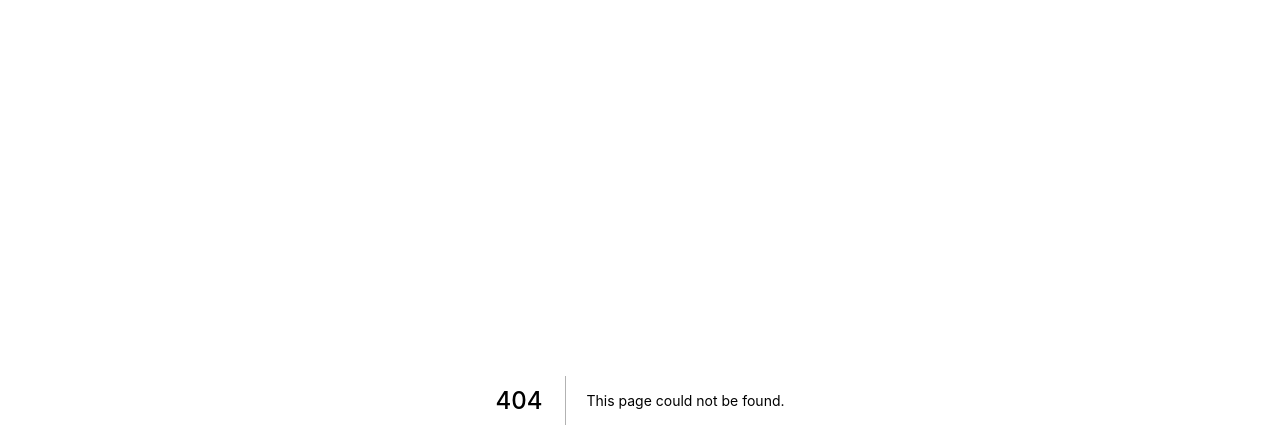
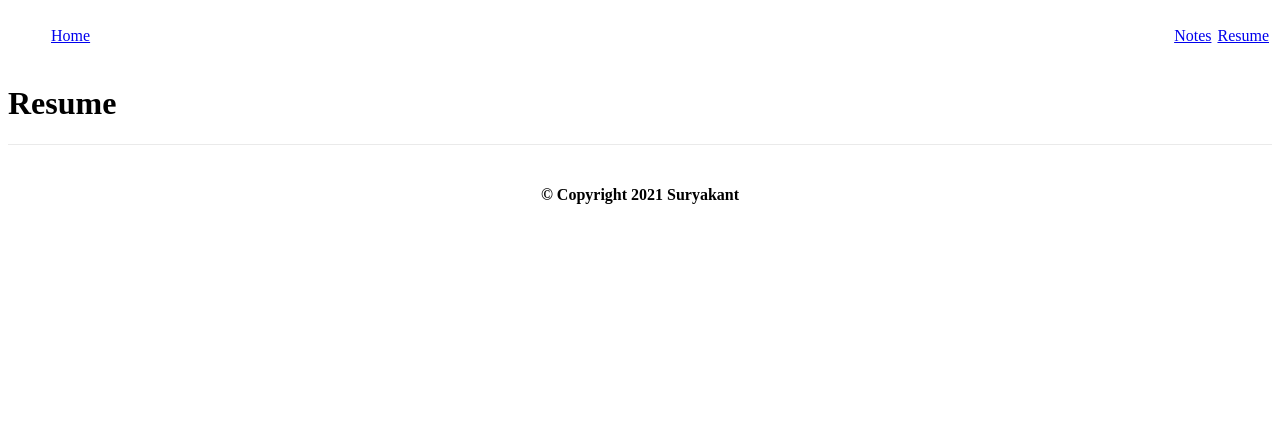
Before and after one commit to skant09/blog, a Next.js app: page /resume in a window 1280 px wide. Before the commit this address had no page. Shown: the top 448 px of the page. Built offline with nearby package versions, Linux system fonts and the light colour scheme.

Commit message:
Adds Navbar and 2 pages

```diff
--- /dev/null
+++ b/components/footer.tsx
@@ -0,0 +1,28 @@
+const Footer = (): JSX.Element => {
+  return (
+    <footer>
+      <strong>© Copyright 2021 Suryakant</strong>
+      <style jsx>{`
+        footer {
+          width: 100%;
+          height: 100px;
+          border-top: 1px solid #eaeaea;
+          display: flex;
+          justify-content: center;
+          align-items: center;
+        }
+
+        footer img {
+          margin-left: 0.5rem;
+        }
+
+        footer a {
+          display: flex;
+          justify-content: center;
+          align-items: center;
+        }
+      `}</style>
+    </footer>
+  )
+}
+export default Footer
--- a/components/layout.module.css
+++ b/components/layout.module.css
@@ -1,7 +1,6 @@
 .main {
-
 }
 
 .main > section {
-    padding: 32px;
+  padding: 32px;
 }
--- a/components/layout.tsx
+++ b/components/layout.tsx
@@ -1,13 +1,21 @@
 import Head from 'next/head'
+import Footer from './footer'
 import styles from './layout.module.css'
+import Navbar from './Navbar'
 
-export default function Layout({ children }) {
+const Layout: React.FC = ({ children }) => {
   return (
     <>
       <Head>
         <title>Layouts Example</title>
       </Head>
+
+      <Navbar />
+
       <main className={styles.main}>{children}</main>
+
+      <Footer />
     </>
   )
 }
+export default Layout
--- /dev/null
+++ b/components/navbar.module.css
@@ -0,0 +1,15 @@
+.nav {
+  display: flex;
+  justify-content: space-between;
+}
+
+.nav li {
+  list-style: none;
+  display: inline-block;
+  align-items: center;
+  margin: 3px;
+}
+
+.nav ul.right {
+  justify-content: end;
+}
--- /dev/null
+++ b/components/navbar.tsx
@@ -0,0 +1,24 @@
+import style from './navbar.module.css'
+
+const Navbar = (): JSX.Element => {
+  return (
+    <header>
+      <nav className={style.nav}>
+        <ul>
+          <li>
+            <a href="/">Home</a>
+          </li>
+        </ul>
+        <ul className="right">
+          <li>
+            <a href="/Notes">Notes</a>
+          </li>
+          <li>
+            <a href="/Resume">Resume</a>
+          </li>
+        </ul>
+      </nav>
+    </header>
+  )
+}
+export default Navbar
--- a/pages/_document.tsx
+++ b/pages/_document.tsx
@@ -1,7 +1,7 @@
 import Document, { Html, Head, Main, NextScript } from 'next/document'
 
 export default class EcommerceDocument extends Document {
-  render() {
+  render(): JSX.Element {
     return (
       <Html lang="en">
         <Head>
--- /dev/null
+++ b/pages/notes/index.tsx
@@ -0,0 +1,4 @@
+const Notes = (): JSX.Element => {
+  return <h1>Notes</h1>
+}
+export default Notes
--- /dev/null
+++ b/pages/resume/index.tsx
@@ -0,0 +1,4 @@
+const Resume = (): JSX.Element => {
+  return <h1>Resume</h1>
+}
+export default Resume
```
Also changed, not shown: pages/index.tsx (+7 -60 lines).
